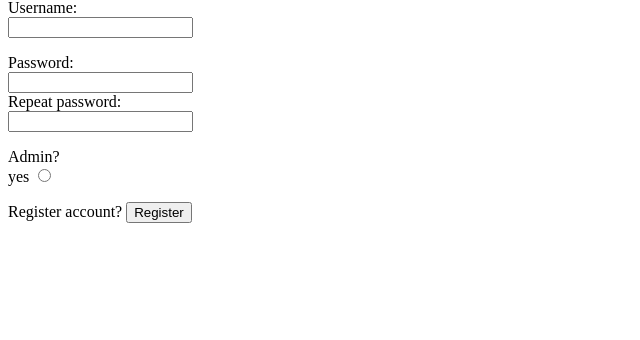
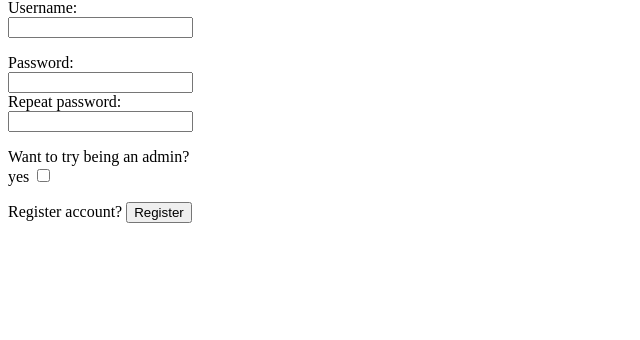
Before and after one commit to PharmacySnake/levyraati, a Flask app: page /register in a window 1280 px wide. Shown: the part 143-483 px from the top of the page, without its empty margins (0-640 px from the left). Run offline with Flask 2, Linux system fonts and the light colour scheme.

Commit message:
Change radio back to checkbox on /register

```diff
--- a/src/templates/register.html
+++ b/src/templates/register.html
@@ -25,12 +25,9 @@
       Repeat password:<br>
       <input type="password" name="password2"><br>
     </p>
-    <!--input type="checkbox" id="admin" name="admin" value="1"-->
-    <label for="admin"> Admin?</label><br>
+    <a>Want to try being an admin?</a><br>
     <label for="admin"> yes</label>
-    <input type="radio" id="admin" name="admin" value="true">
-    <!--label for="admin"> no</label>
-    <input type="radio" id="admin" name="admin" value="false"-->
+    <input type="checkbox" id="admin" name="admin" value="true">
 
     <p>Register account?
       <input type="submit" value="Register">
```
